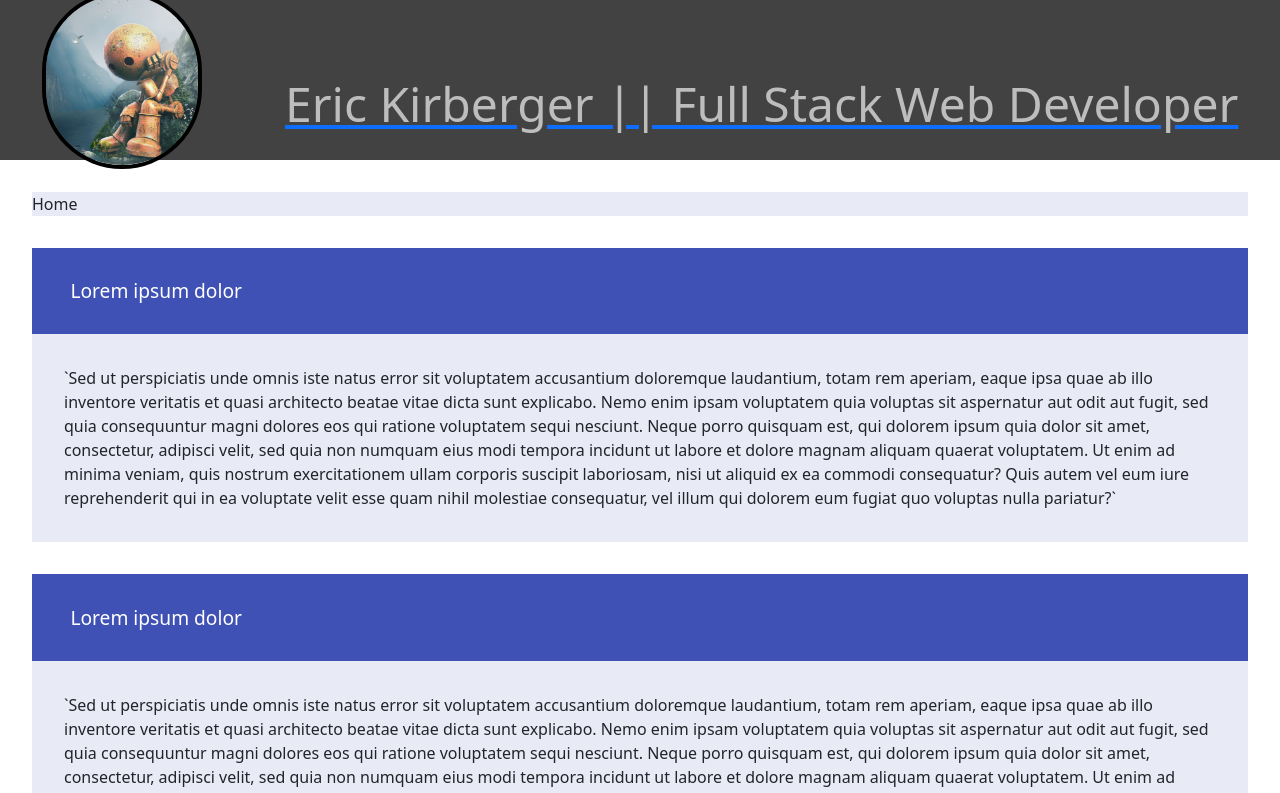
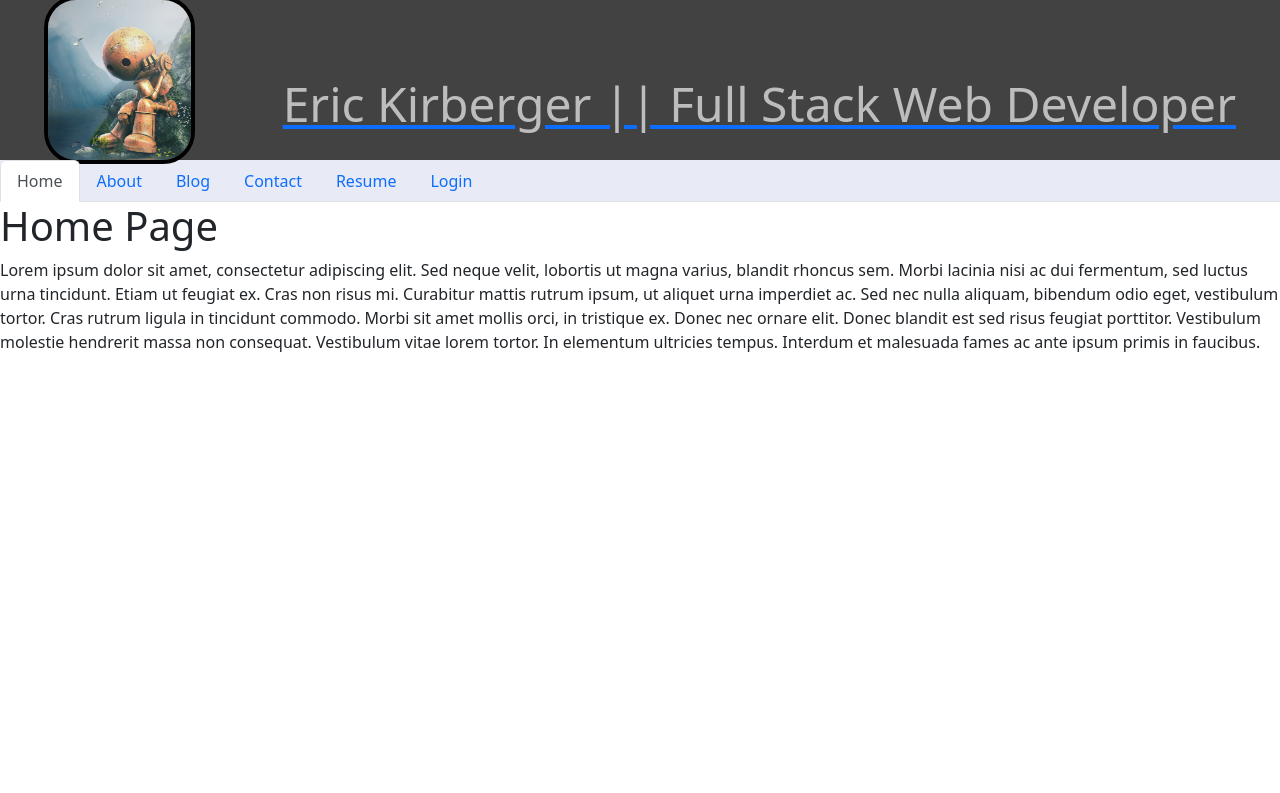
Before and after one commit to ekirbs/ekirb-react-portfolio, a React (Create React App) app: page / in a window 1280 px wide. Shown: the top 793 px of the page. Built offline with nearby package versions, Linux system fonts and the light colour scheme.

Commit message:
have a working header and navbar and some base pages up

```diff
--- a/src/App.js
+++ b/src/App.js
@@ -1,28 +1,22 @@
 import React from 'react';
-// import PortfolioContainer from "./components/PortfolioContainer";
-import Navbar from './components/Navbar';
-import Header from './components/Header';
-import Card from './components/Card';
+import PortfolioContainer from "./components/PortfolioContainer";
+// import Navbar from './components/Navbar';
+// import Header from './components/Header';
+// import Card from './components/Card';
 
 // In our main App component, we are rendering only single instances of Header and Navbar and several instances of Card
-function App() {
-  return (
-    <div>
-      <Header />
-      <Navbar />
-      <Card />
-      <Card />
-      <Card />
-    </div>
-  );
-}
+// function App() {
+//   return (
+//     <div>
+//       <Header />
+//       <Navbar />
+//       <Card />
+//       <Card />
+//       <Card />
+//     </div>
+//   );
+// }
+
+const App = () => <PortfolioContainer />;
 
 export default App;
-
-
-// import React from "react";
-// import PortfolioContainer from "./components/PortfolioContainer";
-
-// const App = () => <PortfolioContainer />;
-
-// export default App;
--- a/src/components/Header/index.js
+++ b/src/components/Header/index.js
@@ -1,5 +1,5 @@
 import React from 'react';
-import thinkingRobot from "../thinkingRobot.jpg";
+import thinkingRobot from "./thinkingRobot.jpg";
 
 import './style.css';
 
--- a/src/components/Header/style.css
+++ b/src/components/Header/style.css
@@ -7,10 +7,10 @@
 }
 
 .header img {
-  max-width: 10em;
-  max-height: auto;
+  max-width: auto;
+  max-height: 10.5em;
   border: .25em solid black;
-  border-radius: 5em;
+  border-radius: 2em;
 }
 
 .header a h1 {
--- a/src/components/Navbar/index.js
+++ b/src/components/Navbar/index.js
@@ -20,10 +20,72 @@ import "./style.css";
 // };
 
 // In Navbar, we can assign a style from an object by using curly braces
-function Navbar() {
+function Navbar({ currentPage, handlePageChange }) {
   return (
     <div className="navCard">
-      <div className="navHeader">Home</div>
+      {/* <div className="navHeader">Home</div> */}
+      <ul className="nav nav-tabs">
+      <li className="nav-item navHeader">
+        <a
+          href="#home"
+          onClick={() => handlePageChange('Home')}
+
+          className={currentPage === 'Home' ? 'nav-link active' : 'nav-link'}
+        >
+          Home
+        </a>
+      </li>
+      <li className="nav-item navHeader">
+        <a
+          href="#about"
+          onClick={() => handlePageChange('About')}
+
+          className={currentPage === 'About' ? 'nav-link active' : 'nav-link'}
+        >
+          About
+        </a>
+      </li>
+      <li className="nav-item navHeader">
+        <a
+          href="#blog"
+          onClick={() => handlePageChange('Blog')}
+
+          className={currentPage === 'Blog' ? 'nav-link active' : 'nav-link'}
+        >
+          Blog
+        </a>
+      </li>
+      <li className="nav-item navHeader">
+        <a
+          href="#contact"
+
+          onClick={() => handlePageChange('Contact')}
+          className={currentPage === 'Contact' ? 'nav-link active' : 'nav-link'}
+        >
+          Contact
+        </a>
+      </li>
+      <li className="nav-item navHeader">
+        <a
+          href="#resume"
+
+          onClick={() => handlePageChange('Resume')}
+          className={currentPage === 'Resume' ? 'nav-link active' : 'nav-link'}
+        >
+          Resume
+        </a>
+      </li>
+      <li className="nav-item navHeader">
+        <a
+          href="#login"
+
+          onClick={() => handlePageChange('Login')}
+          className={currentPage === 'Login' ? 'nav-link active' : 'nav-link'}
+        >
+          Login
+        </a>
+      </li>
+    </ul>
     </div>
   );
 }
--- a/src/components/Navbar/style.css
+++ b/src/components/Navbar/style.css
@@ -1,5 +1,5 @@
 .navCard {
-  margin: 2em;
+  /* margin: 2em; */
   background: #e8eaf6;
 }
 
--- a/src/components/PortfolioContainer.js
+++ b/src/components/PortfolioContainer.js
@@ -1,11 +1,14 @@
 import React, { useState } from 'react';
-import NavTabs from './NavTabs';
-import Home from '../pages/Home';
-import About from '../pages/About';
-import Blog from '../pages/Blog';
-import Contact from '../pages/Contact';
-import Login from '../pages/Login';
-import Resume from '../pages/Resume';
+
+import Header from "../components/Header/index"
+import Navbar from '../components/Navbar/index';
+
+import Home from '../pages/Home/Home';
+import About from '../pages/About/About';
+import Blog from '../pages/Blog/Blog';
+import Contact from '../pages/Contact/Contact';
+import Login from '../pages/Login/Login';
+import Resume from '../pages/Resume/Resume';
 
 export default function PortfolioContainer() {
   const [currentPage, setCurrentPage] = useState('Home');
@@ -33,7 +36,8 @@ export default function PortfolioContainer() {
 
   return (
     <div>
-      <NavTabs currentPage={currentPage} handlePageChange={handlePageChange} />
+      <Header />
+      <Navbar currentPage={currentPage} handlePageChange={handlePageChange} />
       {renderPage()}
     </div>
   );
```
Also changed, not shown: src/components/Contact/index.js (+15 -0 lines), src/components/Header/thinkingRobot.jpg (renamed from src/components/thinkingRobot.jpg), src/components/Navbar/NavTabs.js (renamed from src/components/NavTabs.js), src/pages/Login/Login.js (added), src/pages/Resume/Resume.js (added).
